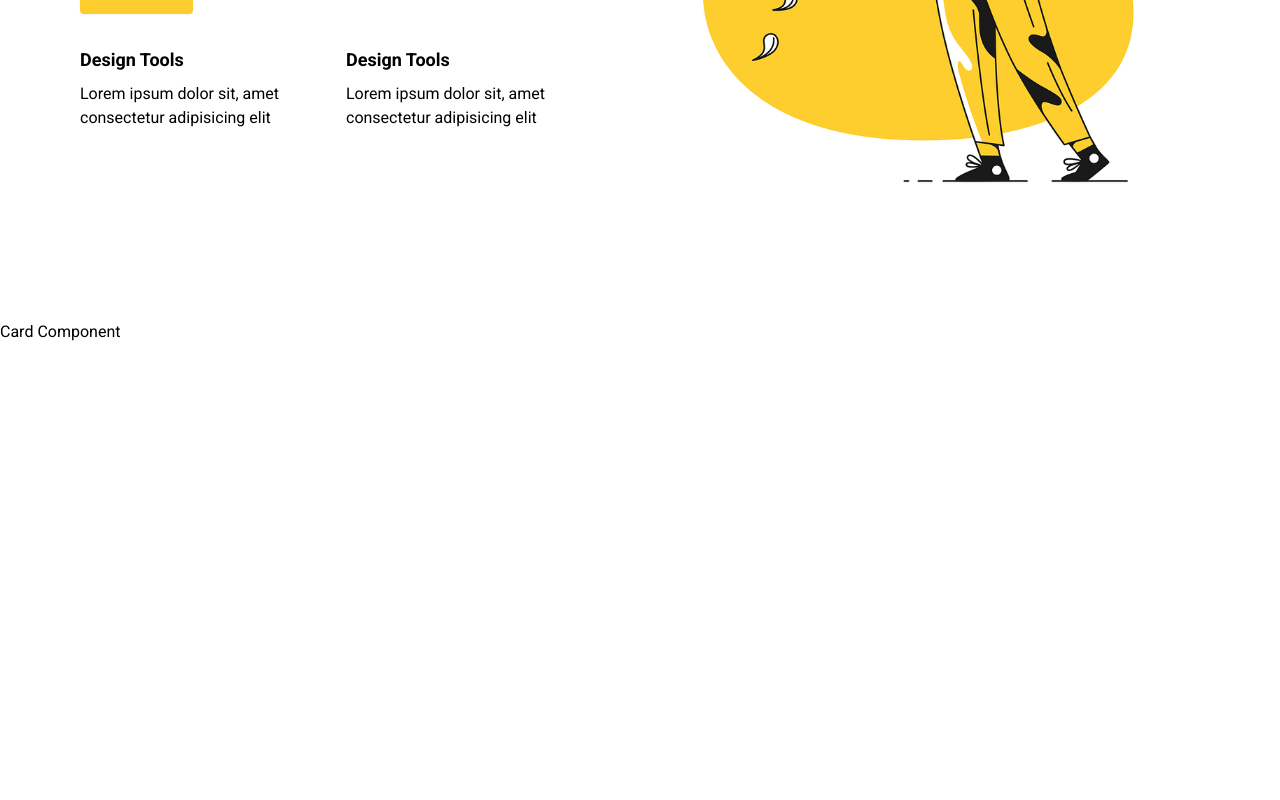
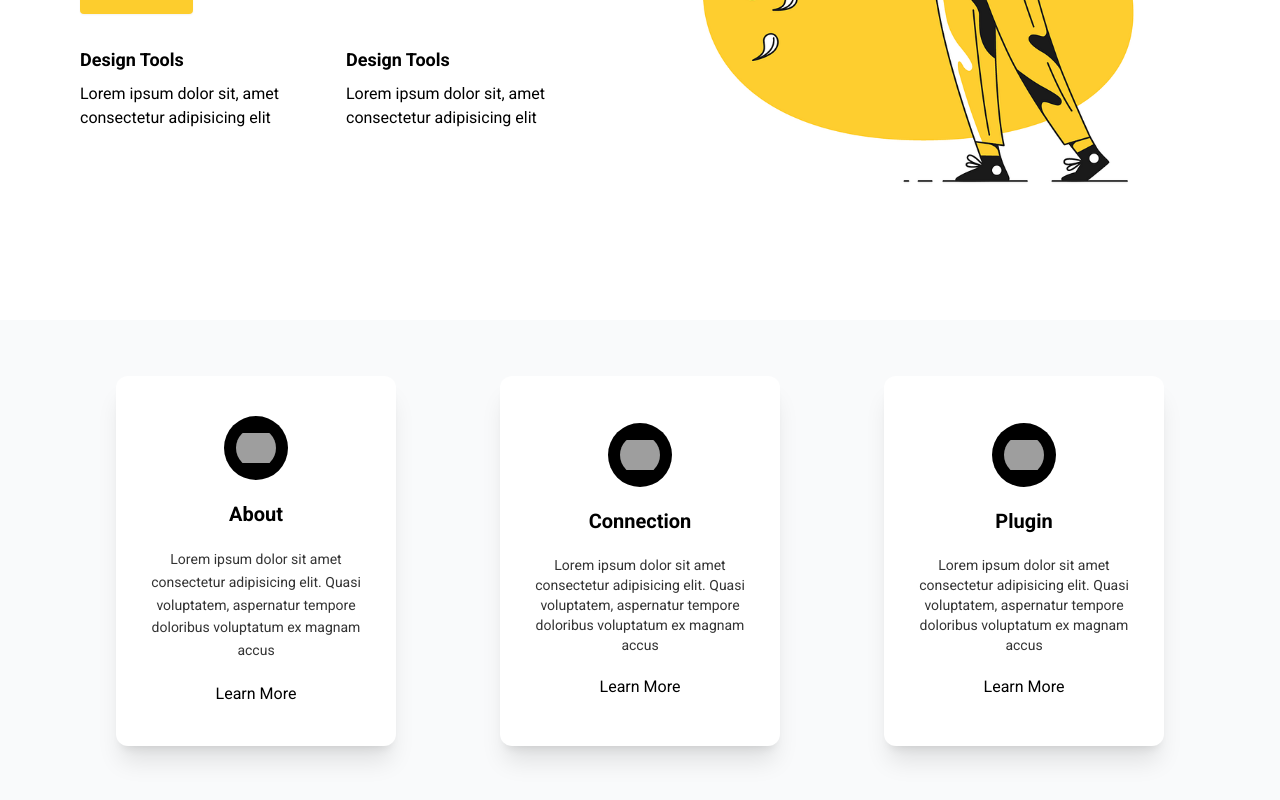
Before and after one commit to wacho91/marketing-ck, a React (Vite) app: page / in a window 1280 px wide. Shown: the part 2035-2835 px from the top of the page. Before the commit the page ends 2379 px from the top, so only its background shows below. Built offline with nearby package versions, Linux system fonts and the light colour scheme; grey boxes are pictures that could not be loaded.

Commit message:
Card Component Complete

```diff
--- a/src/components/Card/Card.jsx
+++ b/src/components/Card/Card.jsx
@@ -1,8 +1,45 @@
+
+import Icon1 from "../../assets/Icon/1 (1).png"
+import Icon2 from "../../assets/Icon/2 (1).png"
+import Icon3 from "../../assets/Icon/3.png"
 
 const Card = () => {
   return (
-    <div>
-      Card Component
+    <div className="bg-gray-50">
+        <div className="container py-14">
+            <div className="grid grid-cols-1 sm:grid-cols-2 md:grid-cols-3 gap-8">
+                <div className="bg-white shadow-xl rounded-xl px-5 py-10 text-center flex flex-col justify-center items-center gap-5 md:max-w-[280px] mx-auto">
+                    <img src={Icon1} alt=""  className="w-16 h-16 rounded-full object-contain p-3 bg-black"/>
+                    <p className="text-xl font-semibold">About </p>
+                    <p className="text-sm text-black/80 leading-relaxed">
+                        Lorem ipsum dolor sit amet consectetur adipisicing elit. Quasi
+                        voluptatem, aspernatur tempore doloribus voluptatum ex magnam
+                        accus
+                    </p>
+                    <a href="#">Learn More</a>
+                </div>
+                <div className="bg-white shadow-xl rounded-xl px-5 py-10 text-center flex flex-col justify-center items-center gap-5 md:max-w-[280px] mx-auto">
+                    <img src={Icon2} alt="" className="w-16 h-16 rounded-full object-contain p-3 bg-black"/>
+                    <p className="text-xl font-semibold">Connection</p>
+                    <p className="text-sm text-black/80">
+                        Lorem ipsum dolor sit amet consectetur adipisicing elit. Quasi
+                        voluptatem, aspernatur tempore doloribus voluptatum ex magnam
+                        accus
+                    </p>
+                    <a href="#">Learn More</a>
+                </div>
+                <div className="bg-white shadow-xl rounded-xl px-5 py-10 text-center flex flex-col justify-center items-center gap-5 md:max-w-[280px] mx-auto">
+                    <img src={Icon3} alt="" className="w-16 h-16 rounded-full object-contain p-3 bg-black"/>
+                    <p className="text-xl font-semibold">Plugin</p>
+                    <p className="text-sm text-black/80">
+                        Lorem ipsum dolor sit amet consectetur adipisicing elit. Quasi
+                        voluptatem, aspernatur tempore doloribus voluptatum ex magnam
+                        accus
+                    </p>
+                    <a href="#">Learn More</a>
+                </div>
+            </div>
+        </div>
     </div>
   )
 }
```
Also changed, not shown: src/App.jsx (+5 -5 lines).
